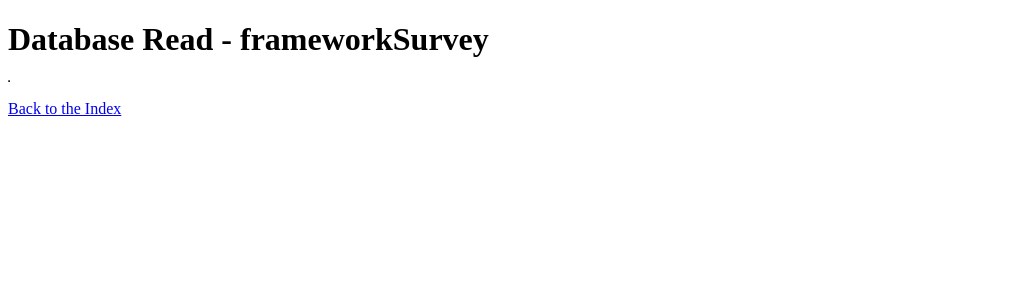
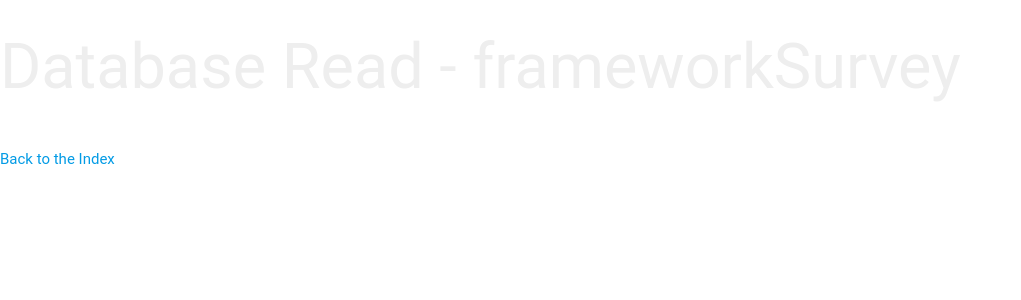
Before and after one commit to ahashim1/CSC174_Assignment8, a PHP site: page /admin.php in a window 1280 px wide. Shown: the top 300 px of the page, without its empty margins (0-1021 px from the left). Run offline with PHP 8.4, Linux system fonts and the light colour scheme; data that the repository does not hold is empty; some web fonts are replaced.

Commit message:
Added css

```diff
--- a/admin.php
+++ b/admin.php
@@ -19,6 +19,21 @@
 <html>
 <head>
 	<title>Database Read - frameworkSurvey</title>
+
+	<!--Import Google Icon Font-->
+    <link href="https://fonts.googleapis.com/icon?family=Material+Icons" rel="stylesheet">
+
+    <!--Import materialize.css-->
+    <link type="text/css" rel="stylesheet" href="css/materialize.min.css">
+
+	<!--Import overrides.css-->
+    <link type="text/css" rel="stylesheet" href="css/overrides.css">
+
+    <!--Let browser know website is optimized for mobile-->
+    <meta name="viewport" content="width=device-width, initial-scale=1.0">
+
+	<link rel="shortcut icon" href="images/favicon.ico" type="image/x-icon">
+	<link rel="icon" href="images/favicon.ico" type="image/x-icon">
 </head>
 <body>
 
--- a/database_action.php
+++ b/database_action.php
@@ -54,7 +54,10 @@
 <!doctype html>
 <html>
 <head>
+
     <title>Processing Contact Form</title>
+
+
 </head>
 <body>
 
```
